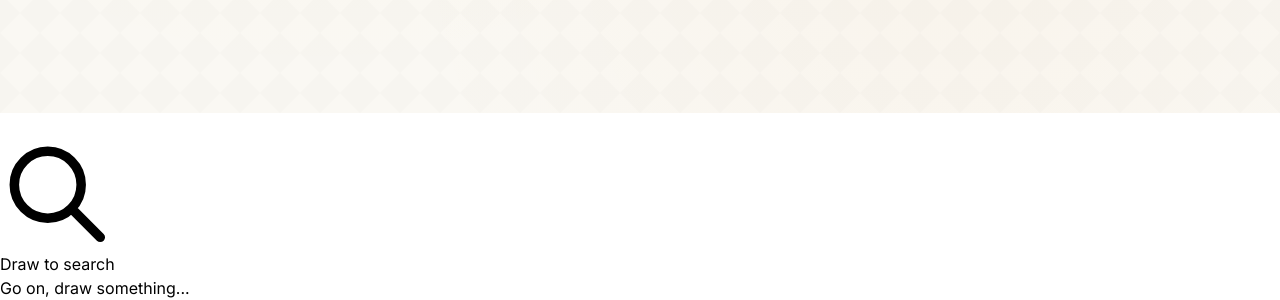
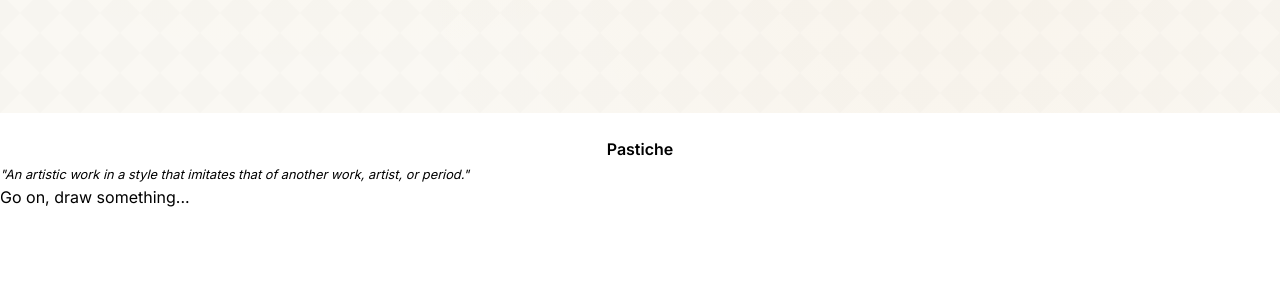
Before and after one commit to aaryan-rampal/pastiche-v3, a React app in the folder frontend/: page / in a window 1280 px wide. Shown: the part 687-987 px from the top of the page. After the commit the page ends 896 px from the top, so only its background shows below. Built offline with nearby package versions, Linux system fonts and the light colour scheme; the HTML template or start-up script is replaced by a standard one.

Commit message:
feat: remove unused props from FloatingControls and update info section

```diff
--- a/frontend/src/App.tsx
+++ b/frontend/src/App.tsx
@@ -58,10 +58,6 @@ function App() {
       <FloatingControls
         isDarkMode={isDarkMode}
         onToggleDarkMode={toggleDarkMode}
-        onClear={handleClear}
-        strokeCount={strokeCount}
-        maxStrokes={maxStrokes}
-        isSearching={isSearching}
       />
     </div>
   )
--- a/frontend/src/components/FloatingControls.tsx
+++ b/frontend/src/components/FloatingControls.tsx
@@ -12,10 +12,6 @@ interface FloatingControlsProps {
 const FloatingControls: React.FC<FloatingControlsProps> = ({
   isDarkMode,
   onToggleDarkMode,
-  onClear,
-  onUpload,
-  strokeCount,
-  maxStrokes
 }) => {
   return (
     <>
@@ -39,26 +35,13 @@ const FloatingControls: React.FC<FloatingControlsProps> = ({
         </button>
       </div>
 
-      {/* Bottom Upload Button */}
-      <div className="absolute bottom-8 left-1/2 transform -translate-x-1/2">
-        <button
-          onClick={onUpload}
-          className="glass-control bg-amber-500/20 hover:bg-amber-500/30 transition-all duration-300 rounded-full px-8 py-4 flex items-center gap-3"
-          disabled={strokeCount === 0}
-          aria-label="Find matching artwork"
-        >
-          <svg
-            className={`w-6 h-6 ${strokeCount === 0 ? 'text-gray-400' : 'text-amber-400'}`}
-            fill="none"
-            stroke="currentColor"
-            viewBox="0 0 24 24"
-          >
-            <path strokeLinecap="round" strokeLinejoin="round" strokeWidth={2} d="M21 21l-6-6m2-5a7 7 0 11-14 0 7 7 0 0114 0z" />
-          </svg>
-          <span className={`font-medium ${strokeCount === 0 ? 'text-gray-400' : (isDarkMode ? 'text-white' : 'text-gray-800')}`}>
-            {strokeCount === 0 ? 'Draw to search' : 'Find Art Match'}
-          </span>
-        </button>
+      {/* Pastiche info section */}
+      {/* Make it smaller */}
+      <div className="absolute bottom-4 left-1/2 transform -translate-x-1/2">
+        <span className={`font-medium text-gray-400`}>
+        <center><p><strong>Pastiche</strong></p></center>
+        <p><small><em>"An artistic work in a style that imitates that of another work, artist, or period."</em></small></p>
+        </span>
       </div>
 
       {/* Help Text */}
```
